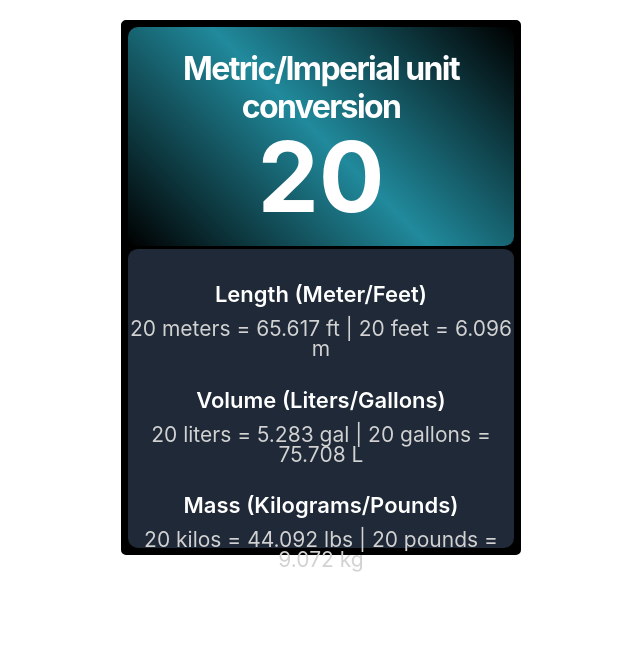
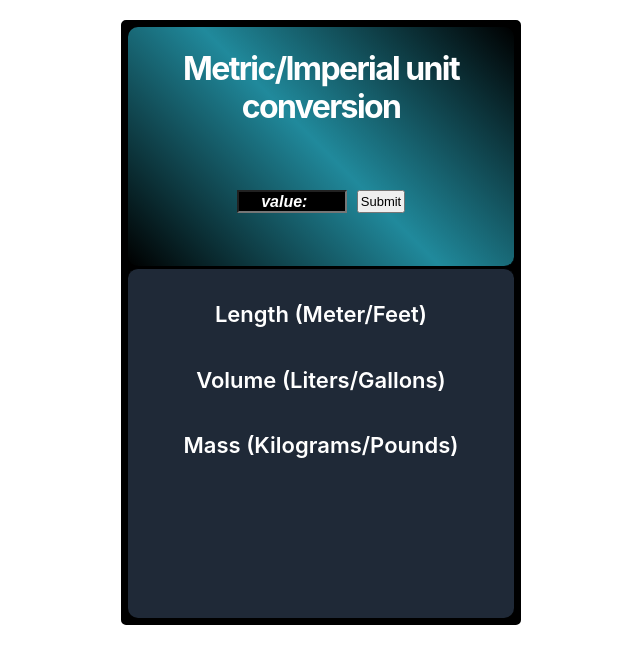
Before and after one commit to meldon69/Unit-Converter, a plain HTML site: page Unit Converter/index.html in a window 1280 px wide. Shown: the whole page, without its empty margins (319-959 px from the left). Drawn offline with Linux system fonts and the light colour scheme.

Commit message:
Add files via upload

```diff
--- a/Unit Converter/index.html
+++ b/Unit Converter/index.html
@@ -12,7 +12,10 @@
         <section id="input">
             <h1 id="heading">Metric/Imperial unit conversion<h1>
             <h2 id="number-input"></h2>
-
+            <div id="enter">
+            <input type="number" id="val" value= "" placeholder="value:">
+            <button id="butt" onclick="run()">Submit</button>
+        </div>
     </section>
     <section id="output">
         <section id="length">
--- a/Unit Converter/index.js
+++ b/Unit Converter/index.js
@@ -6,10 +6,16 @@
 // 1kg = 2.20462lb / 1lb = 0.453592kg
 
 // 1st
-let number = 20;
-document.getElementById("number-input").textContent = number
 
 // 2nd
+
+
+function run() {
+number = document.querySelector("#val").value;
+display = document.querySelector("#number-input")
+display.textContent = number
+
+
 let meter = number * 3.28084;
 let m = meter.toFixed(3) + " ft";
 
@@ -79,3 +85,5 @@ function kiloPound() {
     lbs;
 }
 kiloPound();
+
+}
--- a/Unit Converter/styles.css
+++ b/Unit Converter/styles.css
@@ -14,7 +14,7 @@
 }
 
 #input {
-  height: 220px;
+  height: 240px;
   background: linear-gradient(
     45deg,
     #000 0%,
@@ -41,19 +41,48 @@
 }
 
 #number-input {
-  padding-top: 10%;
+  padding-top: 7.5%;
   font-family: "Inter";
   font-style: normal;
   font-weight: bolder;
-  font-size: 97.5723px;
+  font-size: 75px;
   line-height: 24px;
   text-align: center;
   color: #ffffff;
 }
 
+#enter {
+  margin-top: 35px;
+  display: flex;
+  justify-content: center;
+  text-align: center;
+}
+
+#val {
+  text-align: center;
+  font-size: 16px;
+  width: 110px;
+  background: black;
+  color: white;
+  font-weight: bold;
+}
+
+::placeholder {
+  color: white;
+  opacity: 1;
+  font-weight: bold;
+  font-style: italic;
+}
+
+#butt {
+  font-size: 13px;
+  padding: 2px;
+  margin-left: 10px;
+}
+
 #output {
   border-top: 0.25px solid black;
-  height: 300px;
+  height: 350px;
   border-radius: 10px;
   background: #1f2937;
   /* background: whitesmoke; */
@@ -96,8 +125,6 @@
   font-size: 21px;
   line-height: 20px;
   /* or 143% */
-
   text-align: center;
-
   color: #d2d2d2;
 }
```
